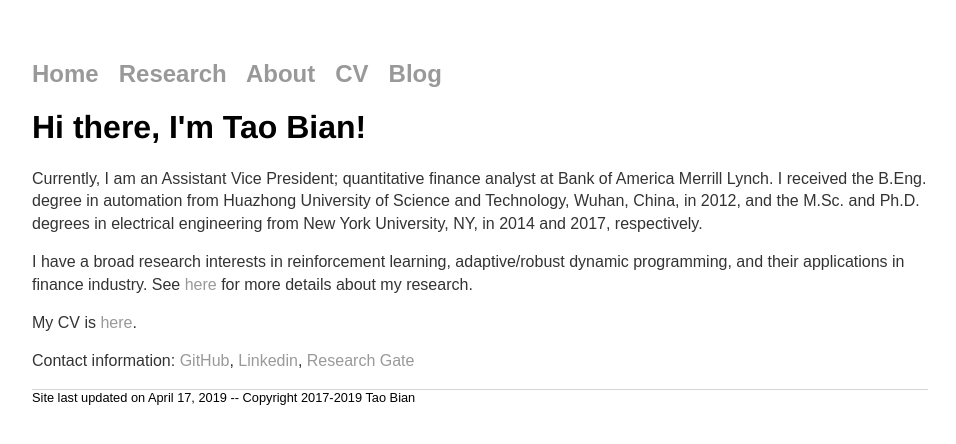
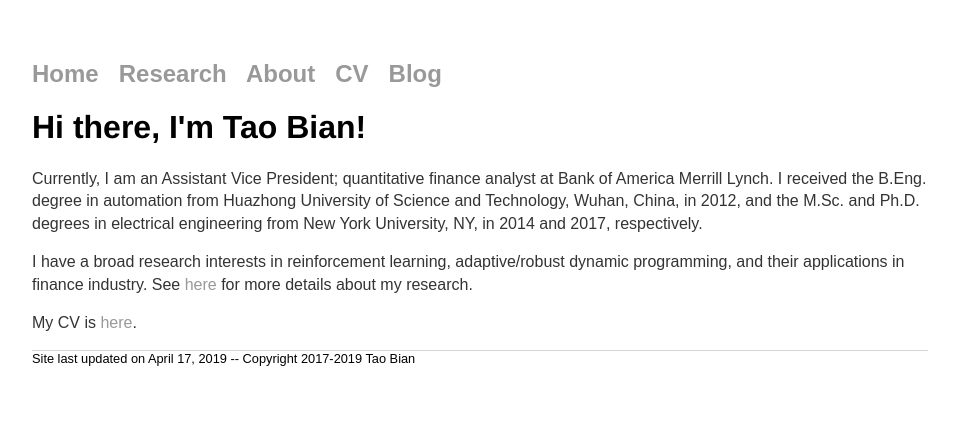
Before and after one commit to tao-bian-nyu/tao-bian-nyu.github.io, a Jekyll site: the page built from index.html, in a window 1280 px wide. Shown: the top 444 px of the page, without its empty margins (160-1116 px from the left). Built offline with Jekyll 4.4.1, drawn with Linux system fonts in a browser that asks for light colours.

Commit message:
Update index.html

```diff
--- a/index.html
+++ b/index.html
@@ -18,5 +18,4 @@ title: Tao Bian, Ph.D.
 	My CV is <a href="/cv">here</a>.
 	</p>
 
-	<p>Contact information: <a href="https://github.com/taobian89">GitHub</a>, <a href="https://www.linkedin.com/in/tao-bian-a278717a">Linkedin</a>, <a href="https://www.researchgate.net/profile/Tao_Bian2">Research Gate</a> </p>
 </div><!-- /.blurb -->
```
